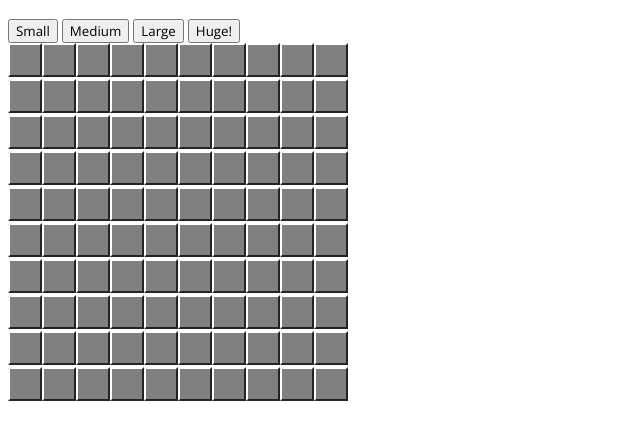
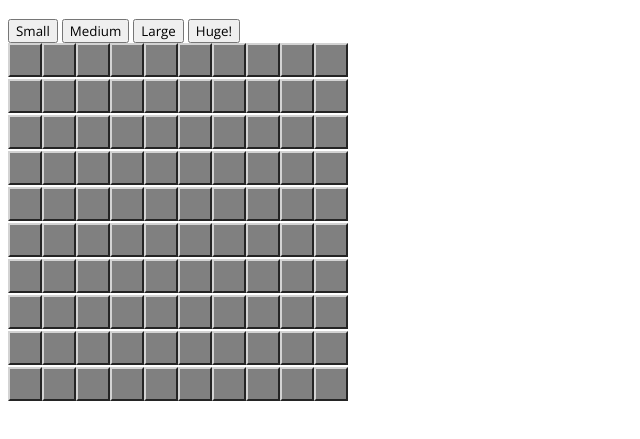
Before and after one commit to lane-pearce-metcalfe/minesweeper, a plain HTML site: page index.html in a window 1280 px wide. Shown: the part 61-500 px from the top of the page, without its empty margins (0-640 px from the left). Drawn offline with nearby package versions, Linux system fonts and the light colour scheme.

Commit message:
Background color is back to white and changed border colors for cells lsightly

```diff
--- a/main.css
+++ b/main.css
@@ -33,8 +33,8 @@ body button {
   font-weight: bold;
   align-content: center;
   font-size: 20px;
-  border-top: 2px solid white;
-  border-left: 2px solid white;
+  border-top: 2px solid lightgray;
+  border-left: 2px solid lightgrey;
   border-bottom: 2px solid rgb(36, 36, 36);
   border-right: 2px solid rgb(36, 36, 36);
 }
```
